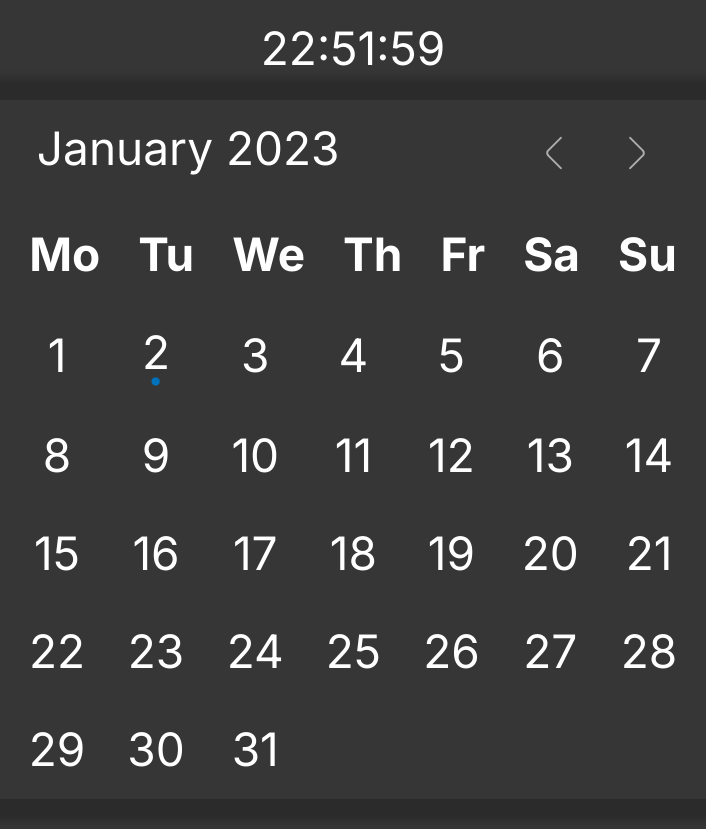
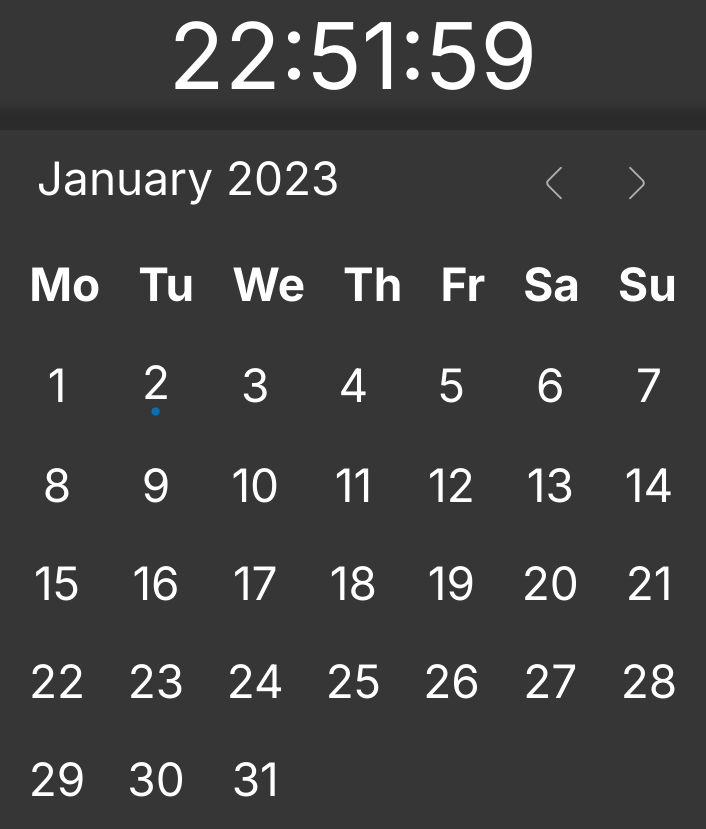
Before and after one commit to teoto4/calendar, a plain HTML site: page index.html in a window 1280 px wide. Shown: the whole page, without its empty margins (287-993 px from the left). Before the commit the page ends 800 px from the top, so only its background shows below. Drawn offline with Linux system fonts and the light colour scheme.

Commit message:
Sryle correction

```diff
--- a/style.css
+++ b/style.css
@@ -41,7 +41,7 @@ body{
         }
     }
 
-    margin-top: 100px;
+    margin-top: 130px;
     min-width: 800px;
     min-height:200px;
     box-shadow: 0px 0px 8px 22px rgba(0, 0, 0, 0.2);
@@ -148,7 +148,8 @@ body{
 
 .time{
     position: fixed;
-    top: 20px;
+    top: 0px;
+    font-size: 92px;
 }
 
 
@@ -164,7 +165,7 @@ body{
 }
 
 
-
+/*Анимации*/
 .timer_animation{
     animation: 4s show ease;
 }
```
